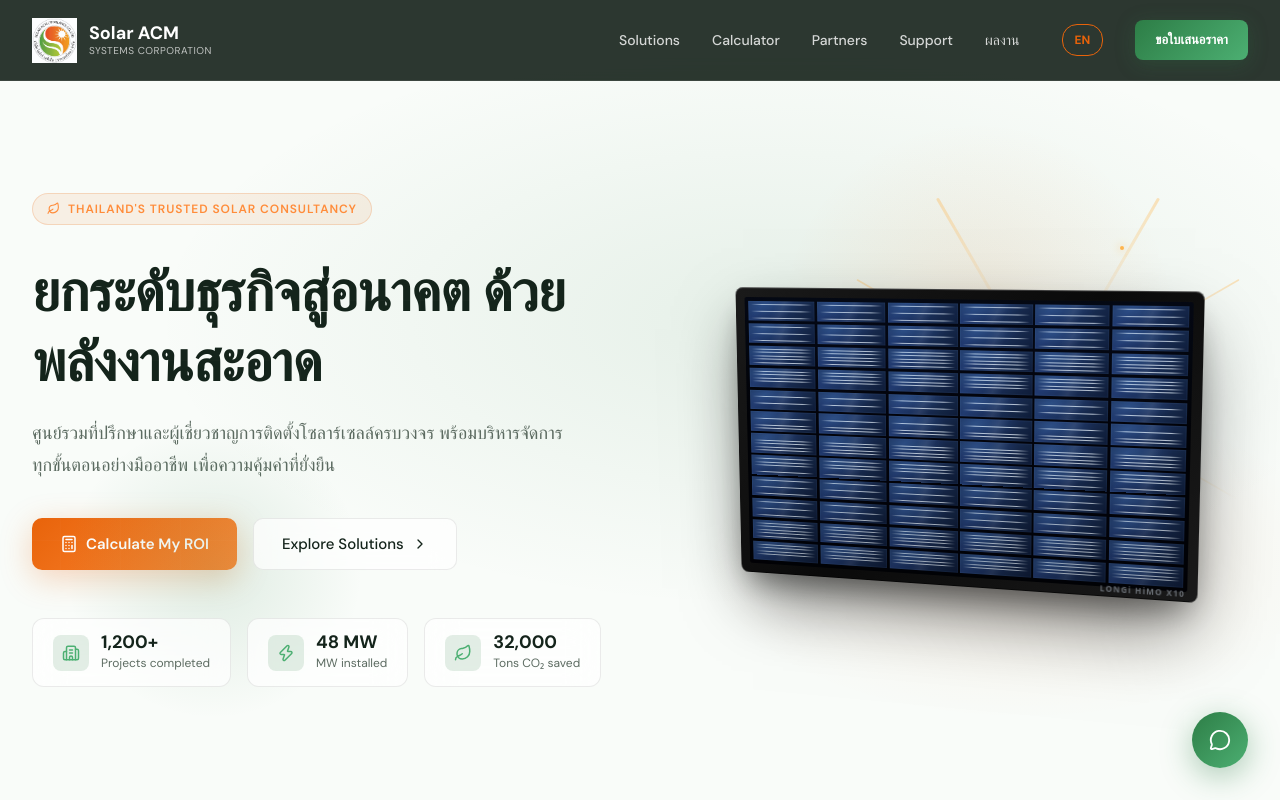
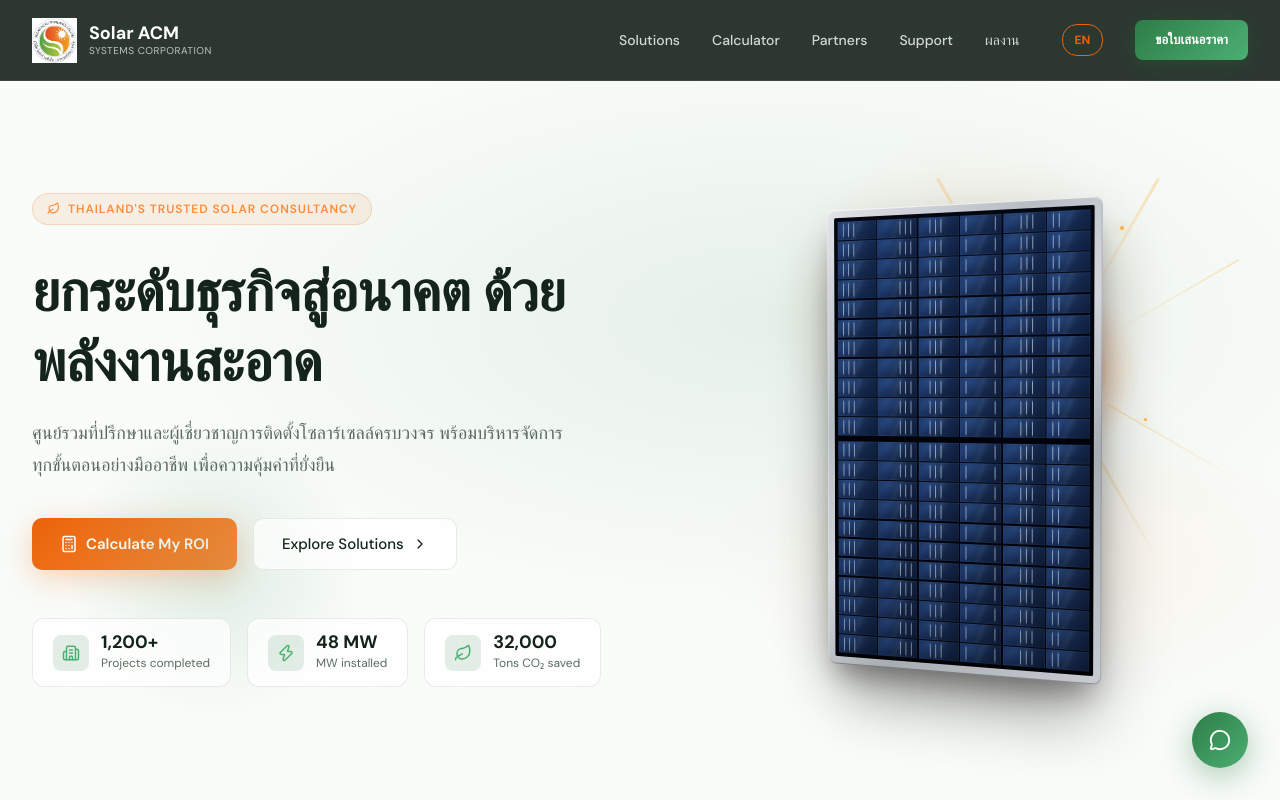
Before and after one commit to SolarACM/WebSiteSolarACM-, a Next.js app: page / in a window 1280 px wide. Shown: the top 800 px of the page. Built offline with nearby package versions, Linux system fonts and the light colour scheme.

Commit message:
fix: redesign แผงเป็น portrait 6×22 half-cut + กรอบเงิน + busbar แนวตั้ง (ตามรูป HiMO X10)

```diff
--- a/app/page.js
+++ b/app/page.js
@@ -357,7 +357,7 @@ function StatPill({ icon: Icon, label, value }) {
   );
 }
 
-/* ─── 3D SOLAR PANEL — สไตล์ Longi HiMO X10 (single front face + perspective tilt) ──── */
+/* ─── 3D SOLAR PANEL — Longi HiMO X10 (portrait, 6×22 half-cut, silver frame) ──── */
 function SolarPanel3D() {
   const wrapperRef = useRef(null);
   const panelRef = useRef(null);
@@ -370,15 +370,57 @@ function SolarPanel3D() {
     const cy = rect.top + rect.height / 2;
     const dx = (e.clientX - cx) / rect.width;
     const dy = (e.clientY - cy) / rect.height;
-    panelRef.current.style.transform = `perspective(1400px) rotateX(${-dy * 18 - 6}deg) rotateY(${dx * 28}deg)`;
+    panelRef.current.style.transform = `perspective(1400px) rotateX(${-dy * 12 - 2}deg) rotateY(${dx * 25 - 15}deg)`;
   }
   function handleMouseLeave() {
     setIsHovering(false);
     if (panelRef.current) panelRef.current.style.transform = "";
   }
 
-  // HiMO X10 หรือ Hi-MO 6: 6 cols × 12 rows = 72 full-size monocrystalline cells
-  const cols = 6, rows = 12;
+  // Longi HiMO X10: 132 half-cut cells = 6 cols × 22 rows (11 top + 11 bottom)
+  const cols = 6;
+  const halfRows = 11;
+
+  function CellHalf() {
+    return (
+      <div style={{
+        display: "grid",
+        gridTemplateColumns: `repeat(${cols}, 1fr)`,
+        gridTemplateRows: `repeat(${halfRows}, 1fr)`,
+        gap: 1.5,
+        flex: 1,
+        minHeight: 0,
+      }}>
+        {Array.from({ length: cols * halfRows }).map((_, i) => (
+          <div key={i} style={{
+            background: `linear-gradient(135deg, #182f5b 0%, #1d3669 22%, #15294e 55%, #0d1a36 100%)`,
+            position: "relative",
+            overflow: "hidden",
+            boxShadow: "inset 0 0 0 0.5px rgba(140,180,230,0.12)",
+          }}>
+            {/* 6 vertical busbar lines (multi-busbar MBB) */}
+            {[14, 28, 42, 56, 70, 84].map((left) => (
+              <div key={left} style={{
+                position: "absolute", top: "8%", bottom: "8%", left: `${left}%`,
+                width: 0.5,
+                background: "linear-gradient(180deg, transparent 0%, rgba(225,235,245,0.65) 15%, rgba(225,235,245,0.65) 85%, transparent 100%)",
+              }} />
+            ))}
+            {/* Iridescent reflection */}
+            <div style={{
+              position: "absolute", inset: 0,
+              background: "radial-gradient(ellipse at 25% 20%, rgba(100,170,235,0.14) 0%, transparent 55%)",
+            }} />
+            {/* Subtle cell sheen */}
+            <div style={{
+              position: "absolute", inset: 0,
+              background: "linear-gradient(115deg, transparent 40%, rgba(255,255,255,0.05) 50%, transparent 60%)",
+            }} />
+          </div>
+        ))}
+      </div>
+    );
+  }
 
   return (
     <div
@@ -387,7 +429,7 @@ function SolarPanel3D() {
       onMouseEnter={() => setIsHovering(true)}
       onMouseLeave={handleMouseLeave}
       style={{
-        width: "min(520px, 95%)", height: 440,
+        width: "min(420px, 95%)", height: 500,
         display: "flex", alignItems: "center", justifyContent: "center",
         position: "relative", zIndex: 2,
       }}
@@ -396,99 +438,58 @@ function SolarPanel3D() {
         ref={panelRef}
         className={isHovering ? "" : "solar-panel-auto-rotate"}
         style={{
-          width: 480, height: 300, // landscape 1.6:1 ratio of real panel
+          width: 295, height: 470, // portrait 1.6:1 ratio (HiMO X10 ~2278×1134mm scaled)
           position: "relative",
           transition: isHovering ? "transform 0.1s ease-out" : "transform 0.7s ease-out",
           transformOrigin: "center center",
         }}
       >
-        {/* Outer black aluminum frame */}
+        {/* Silver anodized aluminum frame */}
         <div style={{
           width: "100%", height: "100%",
-          background: "linear-gradient(135deg, #1a1a1a 0%, #0a0a0a 50%, #1a1a1a 100%)",
+          background: `linear-gradient(135deg, #e0e3e8 0%, #b8bdc4 30%, #d4d8de 50%, #a8acb3 70%, #c8ccd2 100%)`,
           borderRadius: 8,
-          padding: 10,
+          padding: 8,
           boxShadow: `
-            0 35px 70px -10px rgba(0,0,0,0.55),
-            0 18px 30px -10px rgba(0,0,0,0.4),
-            0 0 0 1px rgba(255,255,255,0.05),
-            inset 0 1px 0 rgba(255,255,255,0.2),
-            inset 0 -1px 0 rgba(0,0,0,0.55)
+            0 35px 65px -10px rgba(0,0,0,0.45),
+            0 18px 28px -10px rgba(0,0,0,0.35),
+            0 0 0 1px rgba(255,255,255,0.12),
+            inset 0 1px 0 rgba(255,255,255,0.7),
+            inset 0 -1px 0 rgba(0,0,0,0.3),
+            inset 1px 0 0 rgba(255,255,255,0.4),
+            inset -1px 0 0 rgba(0,0,0,0.15)
           `,
         }}>
-          {/* Inner backsheet (gap visible between cells) */}
+          {/* Inner: dark backsheet */}
           <div style={{
             width: "100%", height: "100%",
             background: "#02030a",
-            borderRadius: 3,
+            borderRadius: 2,
             padding: 4,
-            display: "grid",
-            gridTemplateColumns: `repeat(${cols}, 1fr)`,
-            gridTemplateRows: `repeat(${rows}, 1fr)`,
-            gap: 2.5,
+            display: "flex",
+            flexDirection: "column",
+            gap: 6, // wider gap in middle = half-cut cell split
             position: "relative",
             overflow: "hidden",
-            boxShadow: "inset 0 0 30px rgba(0,0,0,0.7)",
+            boxShadow: "inset 0 0 25px rgba(0,0,0,0.7)",
           }}>
-            {/* 72 monocrystalline cells */}
-            {Array.from({ length: cols * rows }).map((_, i) => (
-              <div key={i} style={{
-                background: `
-                  linear-gradient(135deg,
-                    #1a2f5b 0%,
-                    #213a6f 22%,
-                    #1a2f5b 50%,
-                    #142545 75%,
-                    #0d1a36 100%
-                  )
-                `,
-                position: "relative",
-                overflow: "hidden",
-                boxShadow: "inset 0 0 0 0.5px rgba(140,180,230,0.12)",
-              }}>
-                {/* 5 silver busbar lines (HiMO MBB technology) */}
-                {[16, 33, 50, 67, 84].map((top) => (
-                  <div key={top} style={{
-                    position: "absolute", left: "4%", right: "4%", top: `${top}%`,
-                    height: 0.7,
-                    background: "linear-gradient(90deg, transparent 0%, rgba(225,235,245,0.8) 18%, rgba(225,235,245,0.8) 82%, transparent 100%)",
-                  }} />
-                ))}
-                {/* Iridescent reflection (top-left) */}
-                <div style={{
-                  position: "absolute", inset: 0,
-                  background: "radial-gradient(ellipse at 22% 22%, rgba(100,170,235,0.18) 0%, transparent 55%)",
-                }} />
-                {/* Subtle sheen */}
-                <div style={{
-                  position: "absolute", inset: 0,
-                  background: "linear-gradient(115deg, transparent 38%, rgba(255,255,255,0.07) 50%, transparent 62%)",
-                }} />
-              </div>
-            ))}
+            {/* Top half (11 rows × 6 cols) */}
+            <CellHalf />
+            {/* Bottom half (11 rows × 6 cols) */}
+            <CellHalf />
+
             {/* Animated glass sheen across whole panel */}
             <div className="panel-sheen" style={{
               position: "absolute", inset: 0,
-              background: "linear-gradient(115deg, transparent 22%, rgba(255,255,255,0.20) 50%, transparent 78%)",
+              background: "linear-gradient(115deg, transparent 22%, rgba(255,255,255,0.18) 50%, transparent 78%)",
               pointerEvents: "none",
             }} />
-            {/* Anti-reflective coating overlay */}
+            {/* Anti-reflective coating */}
             <div style={{
               position: "absolute", inset: 0,
-              background: "linear-gradient(180deg, rgba(30,65,130,0.10) 0%, transparent 45%, rgba(0,0,0,0.18) 100%)",
+              background: "linear-gradient(180deg, rgba(30,65,130,0.08) 0%, transparent 50%, rgba(0,0,0,0.15) 100%)",
               pointerEvents: "none",
             }} />
-          </div>
-
-          {/* Brand marking — bottom-right of frame (subtle, like real panel) */}
-          <div style={{
-            position: "absolute", bottom: 2, right: 12,
-            fontSize: 8, color: "rgba(200,210,225,0.45)",
-            fontWeight: 600, letterSpacing: "0.15em",
-            pointerEvents: "none",
-            fontFamily: "system-ui, sans-serif",
-          }}>
-            LONGi HiMO X10
           </div>
         </div>
       </div>
@@ -1657,13 +1658,13 @@ export default function SolarACM() {
         ::-webkit-scrollbar-track { background: #F0F4F1; }
         ::-webkit-scrollbar-thumb { background: #2D7D46; border-radius: 3px; }
 
-        /* ── 3D Solar Panel: gentle perspective tilt ─────── */
+        /* ── 3D Solar Panel: subtle product-shot style tilt ─────── */
         @keyframes solar-panel-tilt {
-          0%, 100% { transform: perspective(1400px) rotateX(-8deg) rotateY(-16deg); }
-          50%      { transform: perspective(1400px) rotateX(-8deg) rotateY(16deg); }
+          0%, 100% { transform: perspective(1400px) rotateX(-2deg) rotateY(-22deg); }
+          50%      { transform: perspective(1400px) rotateX(-2deg) rotateY(-10deg); }
         }
         .solar-panel-auto-rotate {
-          animation: solar-panel-tilt 9s ease-in-out infinite;
+          animation: solar-panel-tilt 8s ease-in-out infinite;
         }
         /* Sheen sweep across the panel */
         @keyframes panel-sheen {
```
